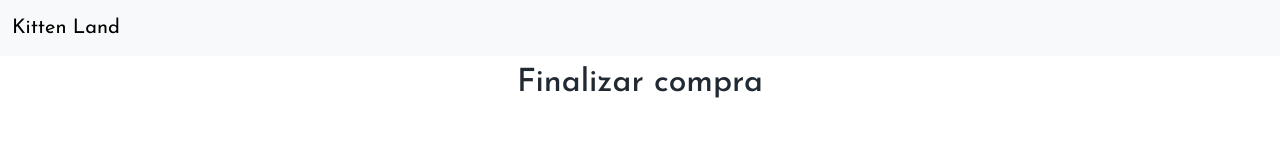
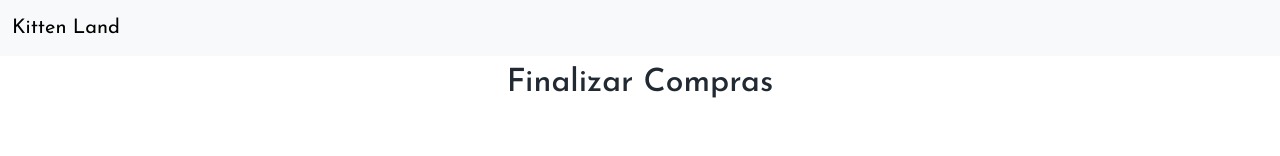
Before and after one commit to pulossss/KittenLand, a plain HTML site: page checkout.html in a window 1280 px wide. Shown: the top 156 px of the page. Drawn offline with nearby package versions, Linux system fonts and the light colour scheme.

Commit message:
entre aspas

```diff
--- a/checkout.html
+++ b/checkout.html
@@ -41,7 +41,7 @@
     <main class="container">
         <div class="py-5 text-center">
 
-            <h2>Finalizar compra</h2>
+            <h2>Finalizar Compras</h2>
         </div>
 
         <div class="row g-5">
```
